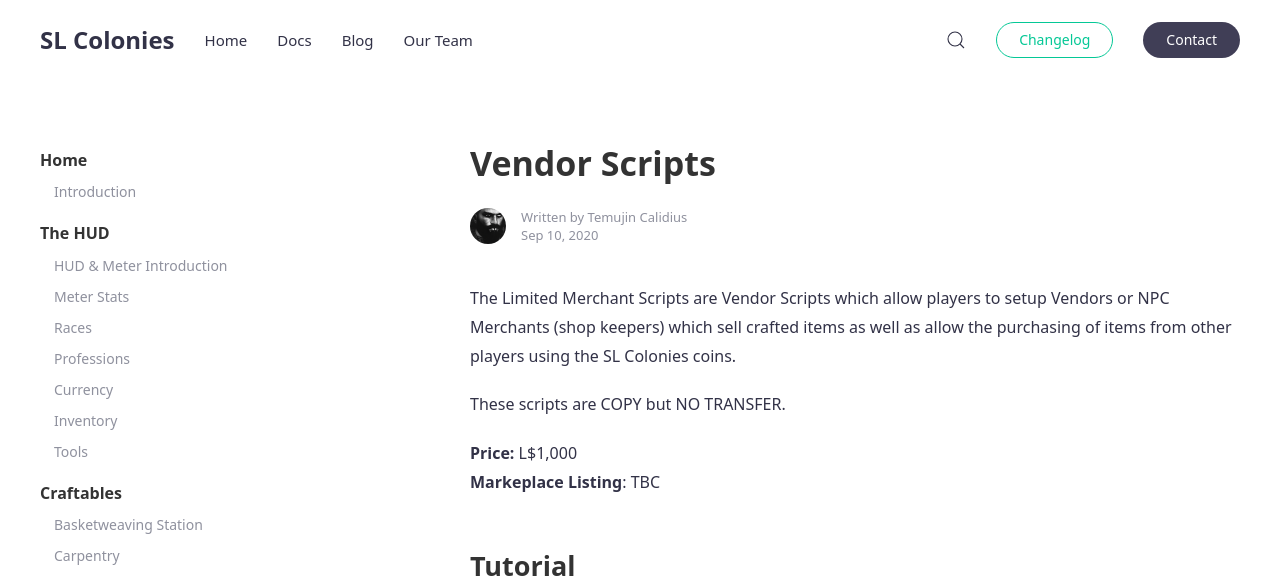
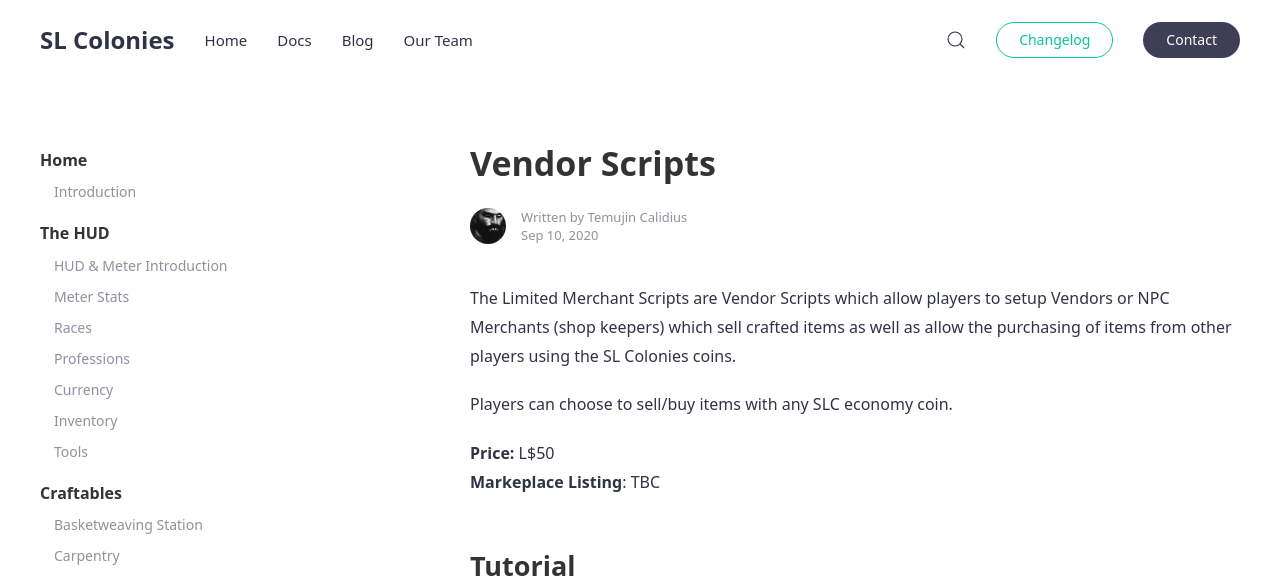
Before and after one commit to SLColonies/Public, a Jekyll site: the page built from _docs/vendor.md, in a window 1280 px wide and 1400 px high. Shown: the top 579 px of the window. Built offline with Jekyll 4.4.1, drawn with Linux system fonts in a browser that asks for light colours; some of the changed text lies outside the part shown.

Commit message:
Add files via upload

```diff
--- a/_docs/vendor.md
+++ b/_docs/vendor.md
@@ -5,9 +5,9 @@
 ---
 The Limited Merchant Scripts are Vendor Scripts which allow players to setup Vendors or NPC Merchants (shop keepers) which sell crafted items as well as allow the purchasing of items from other players using the SL Colonies coins.
 
-These scripts are COPY but NO TRANSFER.
+Players can choose to sell/buy items with any SLC economy coin.
 
-**Price:** L$1,000<br>
+**Price:** L$50<br>
 **Markeplace Listing**: TBC
 
 ## Tutorial
```
Also changed, not shown: _docs/coin.md (added, +25 -0 lines), _docs/rental.md (added, +15 -0 lines).
